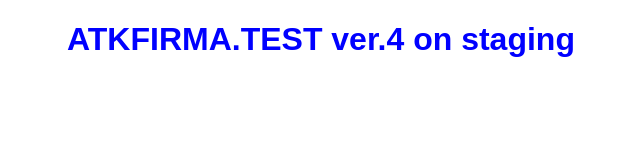
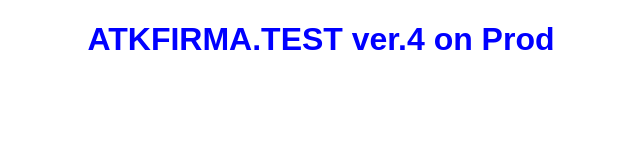
Before and after one commit to JouniJokelainen/site, a plain HTML site: page index.html in a window 1280 px wide. Shown: the whole page, without its empty margins (319-959 px from the left). Drawn offline with Linux system fonts and the light colour scheme.

Commit message:
production file needed

```diff
--- a/index.html
+++ b/index.html
@@ -13,6 +13,6 @@
   </style>
 </head>
 <body>
-  <h1>ATKFIRMA.TEST ver.4 on staging</h1>
+  <h1>ATKFIRMA.TEST ver.4 on Prod</h1>
 </body>
 </html>
```
Also changed, not shown: ok.txt (deleted), 1 other file.
